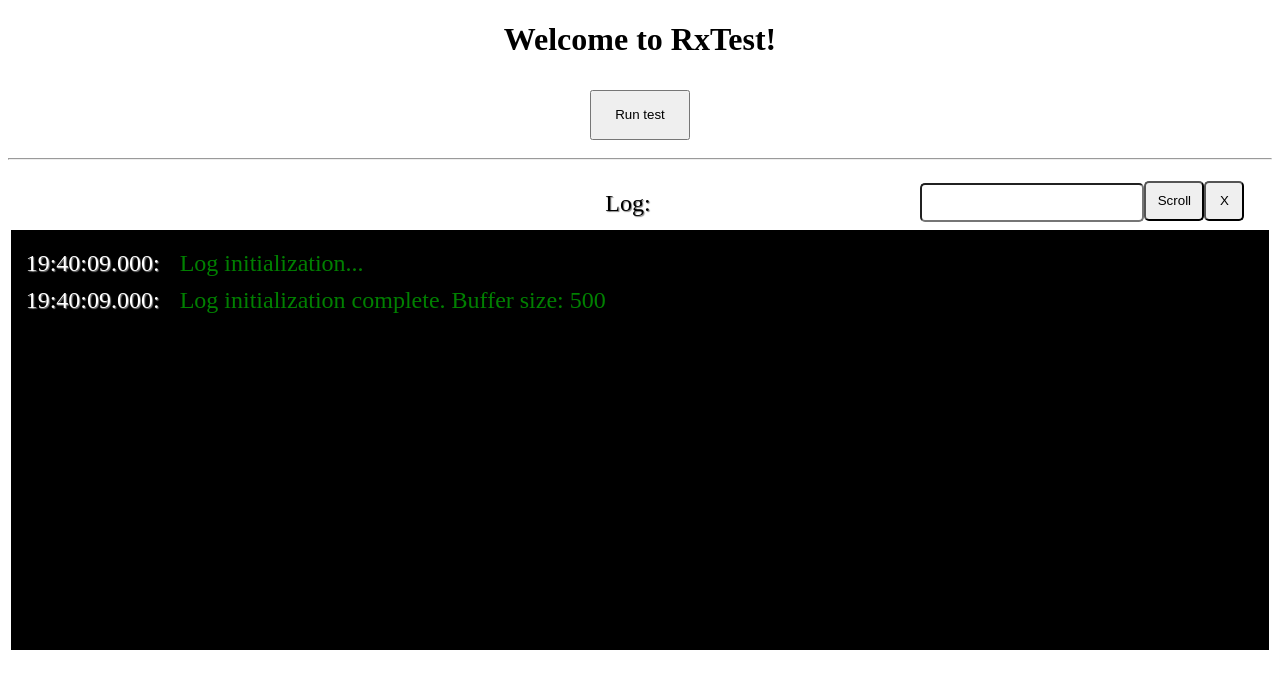
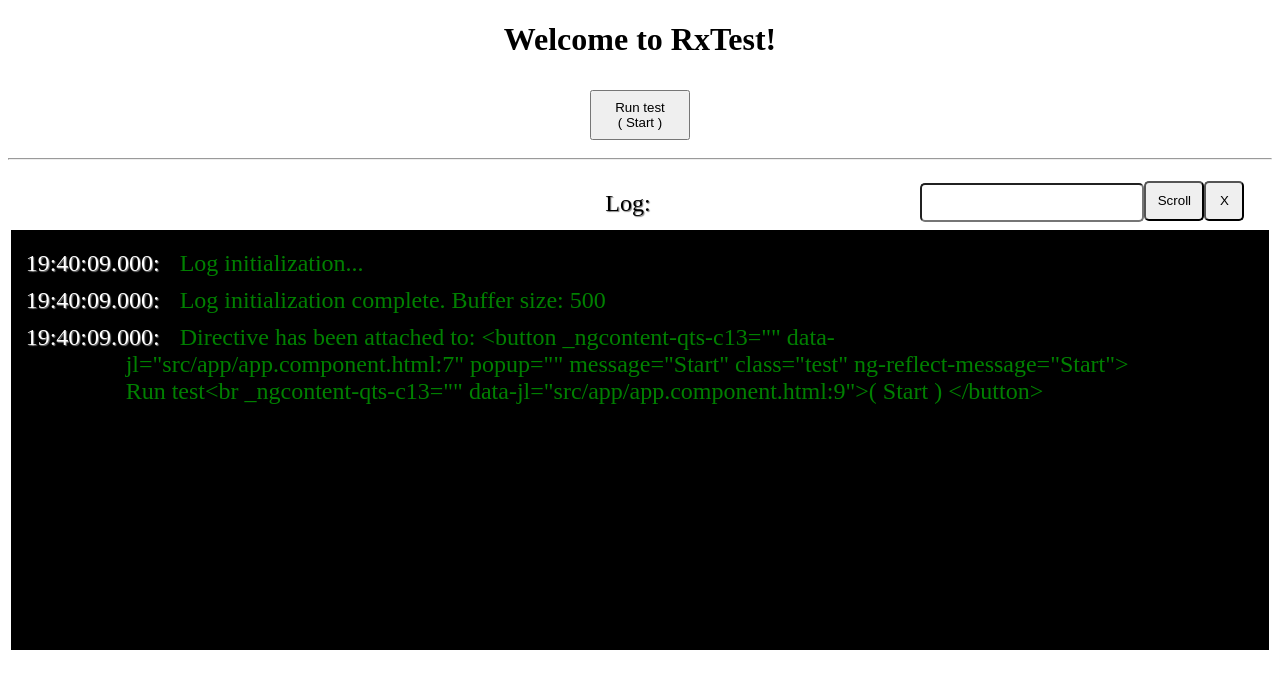
Before and after one commit to BeSeech/angular_logs, an Angular app: page / in a window 1280 px wide. Shown: the top 688 px of the page. Built offline with nearby package versions, Linux system fonts and the light colour scheme.

Commit message:
Added popup directive

```diff
--- a/src/app/app.component.html
+++ b/src/app/app.component.html
@@ -4,7 +4,10 @@
     Welcome to {{title}}!
   </h1>
   <div class="test">
-    <button *ngIf="!this.isTestActive"  class="test" (click)="this.runTest();">Run test</button>
+    <button *ngIf="!this.isTestActive" class="test" (click)="this.runTest();"
+            popup message="Start" #p1="popupEx">
+      Run test<br />( {{p1.getText()}} )
+    </button>
     <button *ngIf="this.isTestActive" class="test" (click)="this.stopTest();">Stop test</button>
   </div>
   <app-logs [buffer]="500"></app-logs>
--- a/src/app/app.module.ts
+++ b/src/app/app.module.ts
@@ -1,6 +1,7 @@
 import {BrowserModule} from '@angular/platform-browser';
 import {NgModule} from '@angular/core';
 
+import {PopupDirective} from './directives';
 import {AppComponent} from './app.component';
 import {LogsModule} from './logs/logs.module';
 import {appStoreProviders} from './logs/redux/store';
@@ -8,6 +9,7 @@ import {appStoreProviders} from './logs/redux/store';
 @NgModule({
   declarations: [
     AppComponent,
+    PopupDirective
   ],
   imports: [
     BrowserModule,
--- /dev/null
+++ b/src/app/directives.ts
@@ -0,0 +1,28 @@
+/* tslint:disable:directive-selector */
+import {Directive, ElementRef, HostListener, Input, OnInit} from '@angular/core';
+import {LogsService} from './logs/logs.service';
+
+@Directive({
+  exportAs: 'popupEx',
+  selector: '[popup]'
+})
+export class PopupDirective implements OnInit {
+  @Input() message: string;
+
+  constructor(private log: LogsService, private host: ElementRef) {
+  }
+
+  ngOnInit(): void {
+    setTimeout(() => this.log.success('Directive has been attached to: ' + this.host.nativeElement.outerHTML), 0);
+    console.log('Directive has been attached to: ' + this.host.nativeElement.outerHTML);
+  }
+
+  @HostListener('click')
+  displayMessage(): void {
+    alert(this.message);
+  }
+
+  getText(): string {
+    return this.message;
+  }
+}
```
